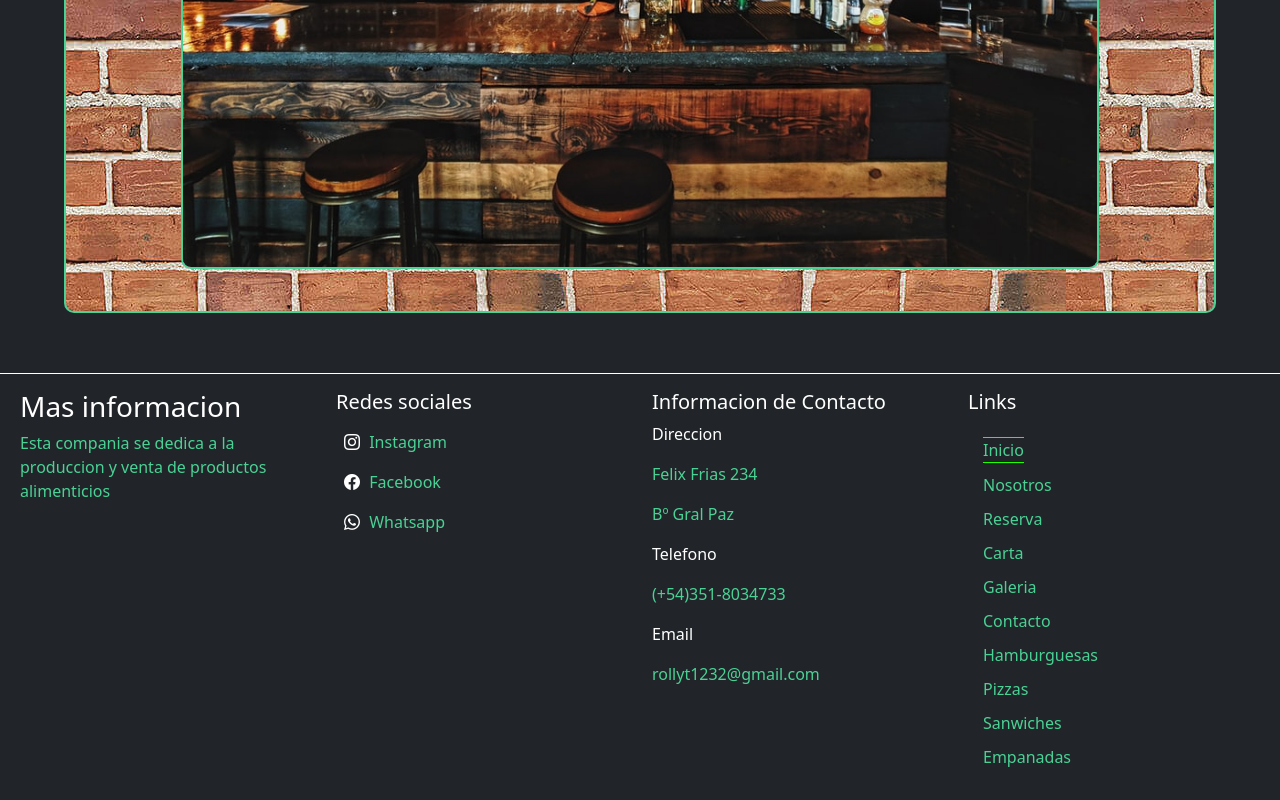
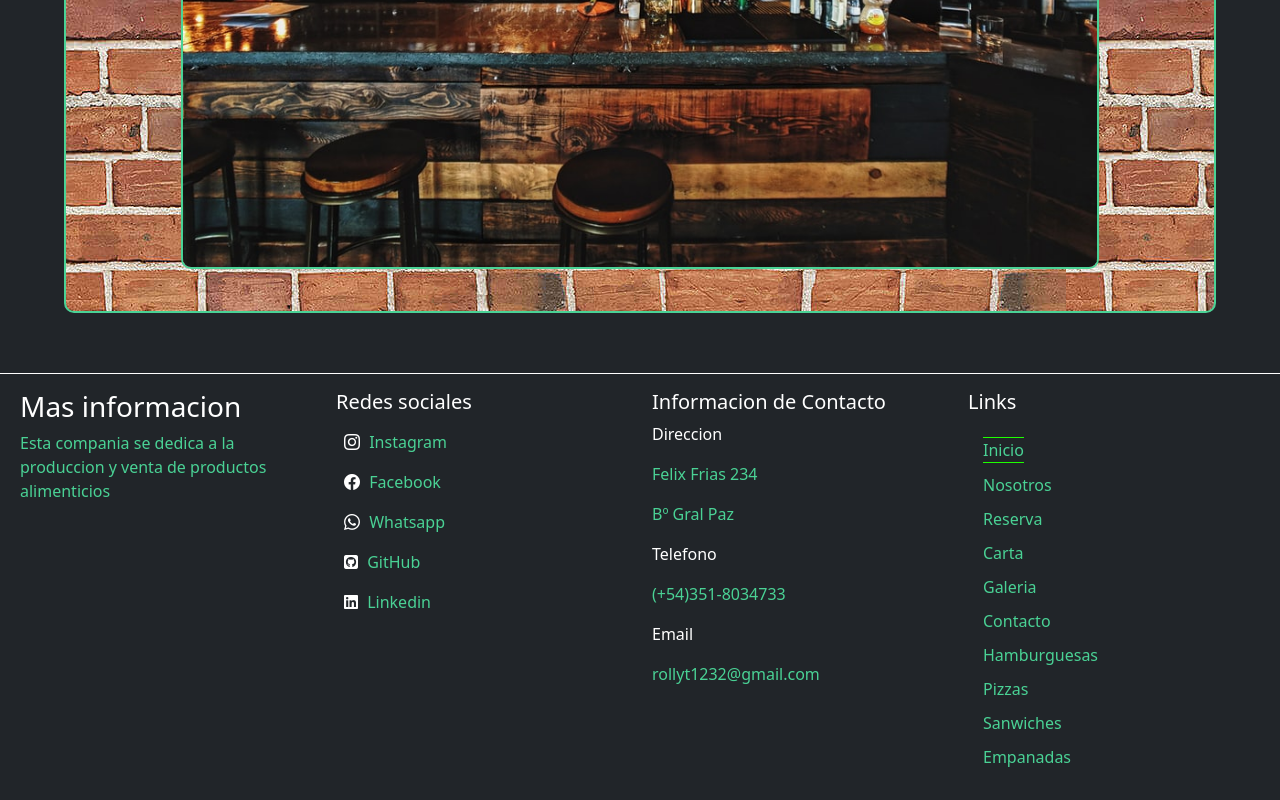
Before and after one commit to RodrigoTrillo/ProyectoAngairu, a website: page index.html in a window 1280 px wide. Shown: the part 657-1457 px from the top of the page. Drawn offline with nearby package versions, Linux system fonts and the light colour scheme.

Commit message:
add social icons

```diff
--- a/index.html
+++ b/index.html
@@ -96,6 +96,14 @@
                     <i class="bi bi-whatsapp"></i>
                     <a href="https://wa.link/xp3asi" target="_blank" class="color-2">Whatsapp</a>
                 </div>
+                <div>
+                    <i class="fa-brands fa-square-github"></i>
+                    <a href="https://github.com/RodrigoTrillo/ProyectoAngairu" target="_blank" class="color-2">GitHub</a>
+                </div>
+                <div>
+                    <i class="fa-brands fa-linkedin"></i>
+                    <a href="https://www.linkedin.com/in/rodrigo-trillo-7a2422245/" target="_blank" class="color-2">Linkedin</a>
+                </div>
             </div>
             <div class=" col-xs-12 col-md-6 col-lg-3">
                 <p class="h5">Informacion de Contacto</p>
```
